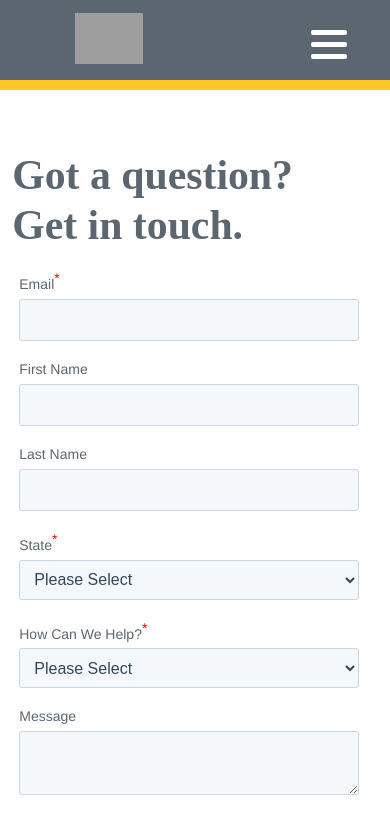
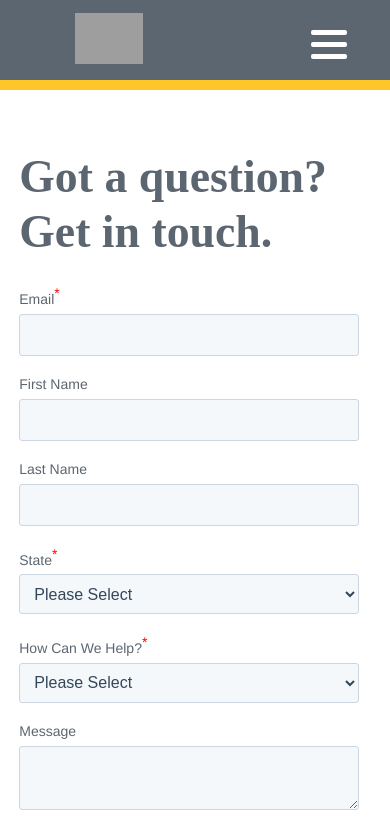
Before and after one commit to YellowFolder/yellowfolder.com, a Next.js app: page /contact in a window 390 px wide. Shown: the top 823 px of the page. Built offline with nearby package versions, Linux system fonts and the light colour scheme; grey boxes are pictures that could not be loaded; a web font is replaced by a local one.

Commit message:
Improve responsiveness of Contact page.

```diff
--- a/components/Contact.js
+++ b/components/Contact.js
@@ -142,13 +142,15 @@ const StyledContact = styled.div`
 	}
 	@media (max-width: ${size.navMenu}) {
 		grid-template-areas: 'header header header' 'form form form' 'sidebar sidebar sidebar';
-		grid-gap: 10px 0;
+		grid-gap: 15px 0;
 		.contact-form {
 			&--header {
+				width: 80%;
+				margin: 0 auto;
 				h1 {
 					/* line-height: calc(64px + (64 - 58) * ((100vw - 800px) / (1000 - 400))); */
 					line-height: 120%;
-					font-size: calc(58px + (72 - 58) * ((100vw - 800px) / (1000 - 400)));
+					font-size: calc(60px + (72 - 60) * ((100vw - 800px) / (1000 - 400)));
 					margin: 0 0 2rem 0;
 				}
 			}
@@ -202,11 +204,21 @@ const StyledContact = styled.div`
 			}
 		}
 	}
+	@media (max-width: 550px) {
+		.contact-form {
+			&--header {
+				h1 {
+					font-size: calc(56px + (72 - 56) * ((100vw - 800px) / (1000 - 400)));
+				}
+			}
+		}
+	}
 	@media (max-width: ${size.mobileL}) {
 		.contact-form {
 			&--header {
+				width: 96%;
 				h1 {
-					font-size: calc(42px + (58 - 42) * ((100vw - 400px) / (1000 - 300)));
+					font-size: calc(46px + (58 - 42) * ((100vw - 400px) / (1000 - 300)));
 					line-height: 120%;
 					margin: 0;
 				}
@@ -241,6 +253,16 @@ const StyledContact = styled.div`
 					p {
 						text-align: center;
 					}
+				}
+			}
+		}
+	}
+	@media (max-width: ${size.mobileM}) {
+		padding-top: 30px;
+		.contact-form {
+			&--header {
+				h1 {
+					font-size: calc(42px + (58 - 42) * ((100vw - 400px) / (1000 - 300)));
 				}
 			}
 		}
```
